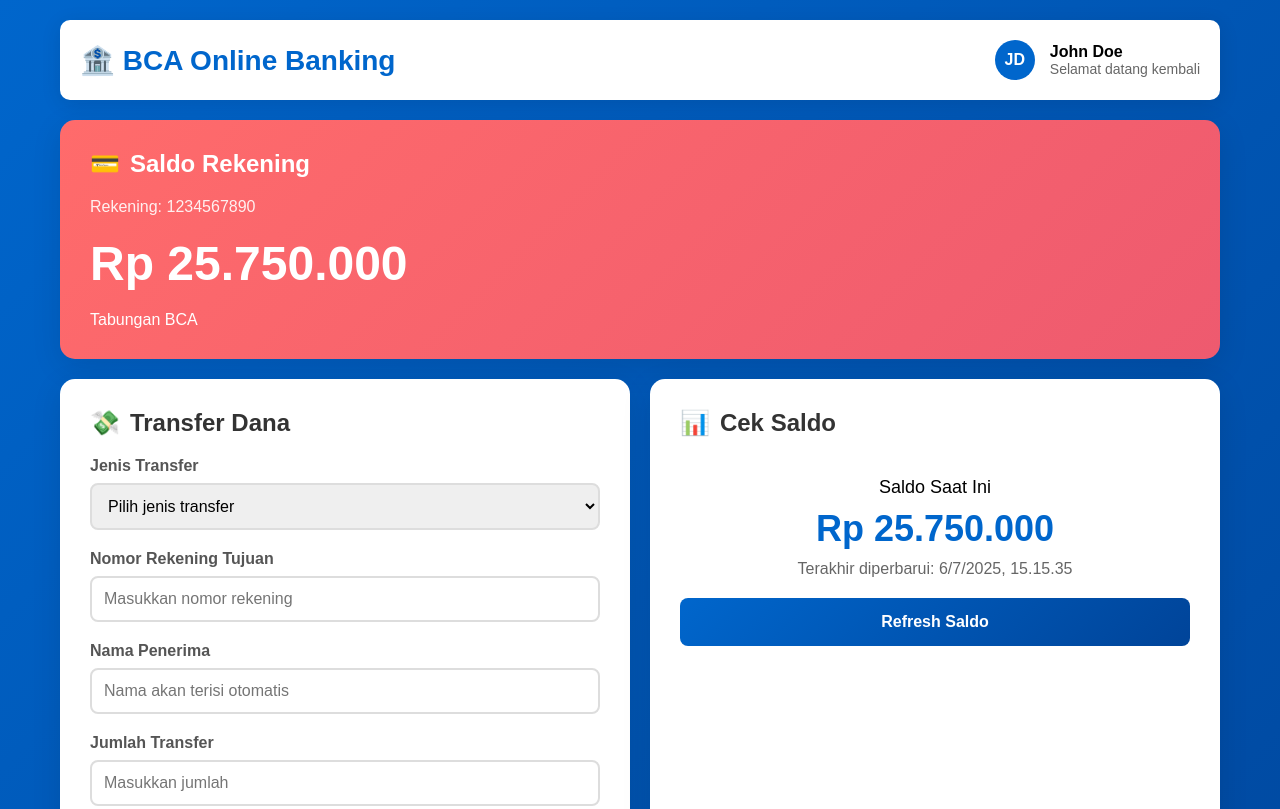
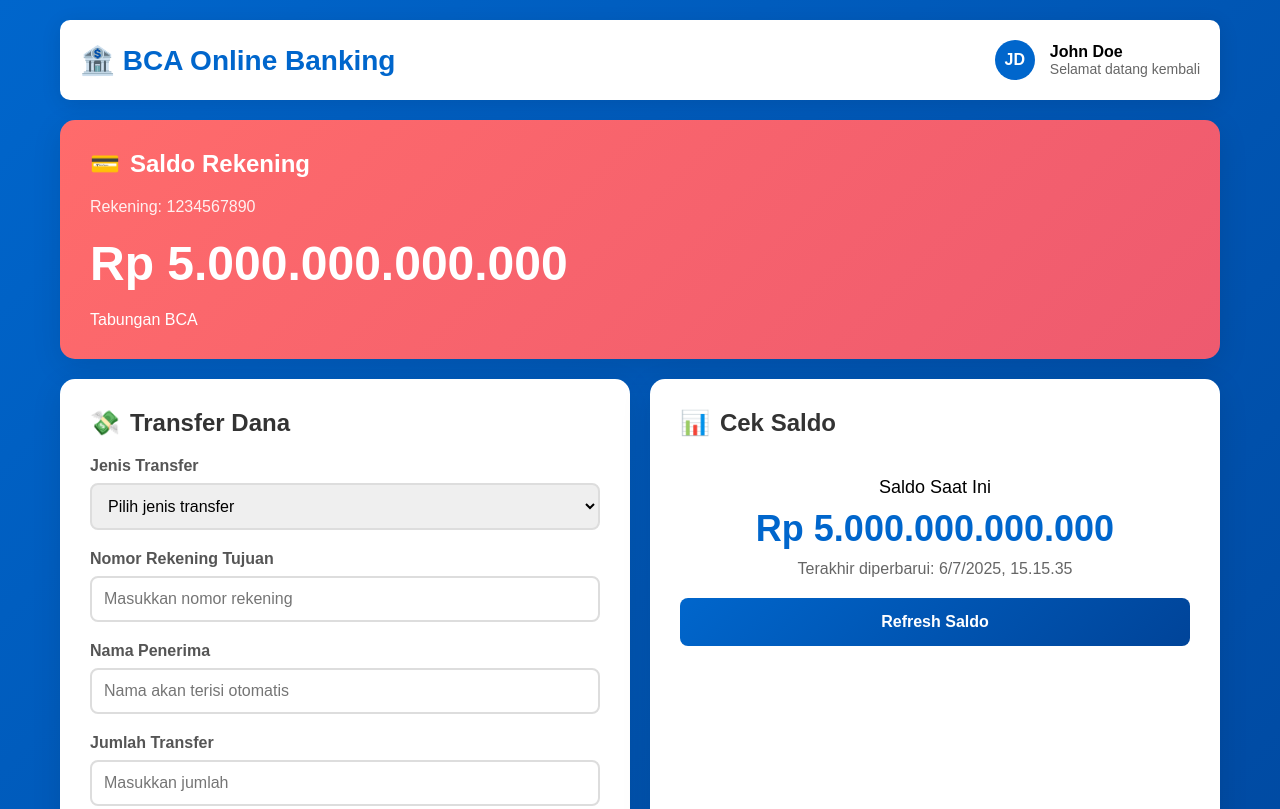
Before and after one commit to systemcloud01/P1Dev, a plain HTML site: page index.html in a window 1280 px wide. Shown: the top 809 px of the page. Drawn offline with Linux system fonts and the light colour scheme.

Commit message:
Update index.html

```diff
--- a/index.html
+++ b/index.html
@@ -260,7 +260,7 @@
                     Saldo Rekening
                 </div>
                 <div class="account-number">Rekening: 1234567890</div>
-                <div class="balance-amount" id="balance">Rp 25.750.000</div>
+                <div class="balance-amount" id="balance">Rp 5.000.000.000.000</div>
                 <div>Tabungan BCA</div>
             </div>
 
@@ -306,7 +306,7 @@
                 </div>
                 <div style="text-align: center; padding: 20px;">
                     <div style="font-size: 18px; margin-bottom: 10px;">Saldo Saat Ini</div>
-                    <div style="font-size: 36px; font-weight: bold; color: #0066cc;" id="currentBalance">Rp 25.750.000</div>
+                    <div style="font-size: 36px; font-weight: bold; color: #0066cc;" id="currentBalance">Rp 5.000.000.000.000</div>
                     <div style="color: #666; margin-top: 10px;">Terakhir diperbarui: <span id="lastUpdate"></span></div>
                 </div>
                 <button onclick="updateBalance()" class="btn">Refresh Saldo</button>
@@ -345,7 +345,7 @@
     </div>
 
     <script>
-        let currentBalance = 25750000;
+        let currentBalance = 5000000000000;
         const accountDatabase = {
             '9876543210': 'Jane Smith',
             '1111222233': 'Ahmad Rahman',
```
